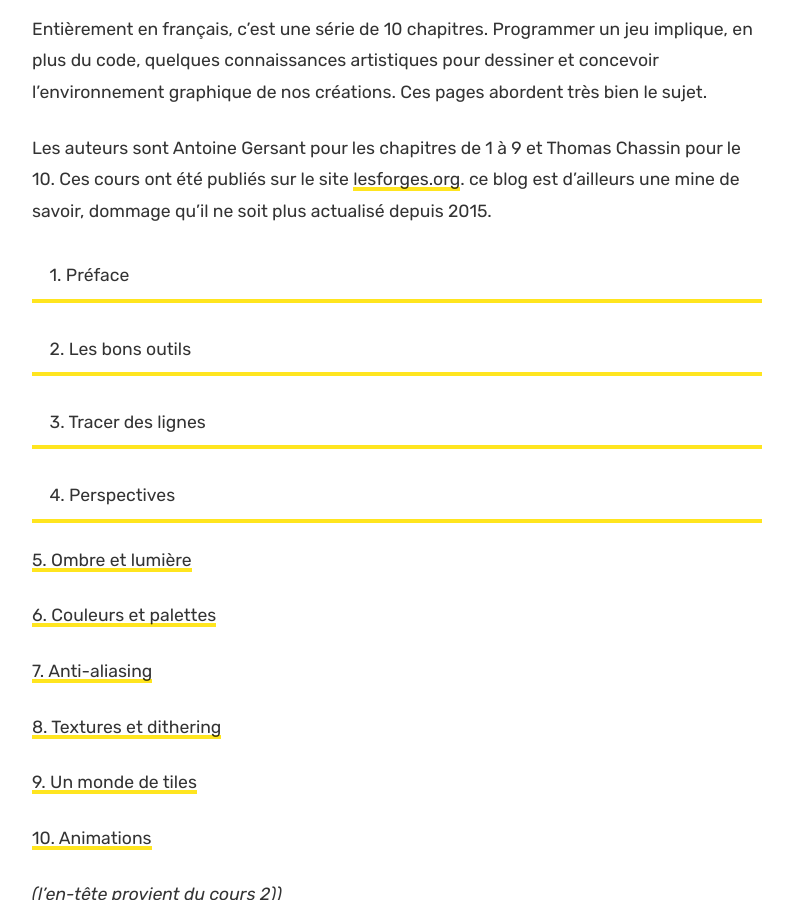
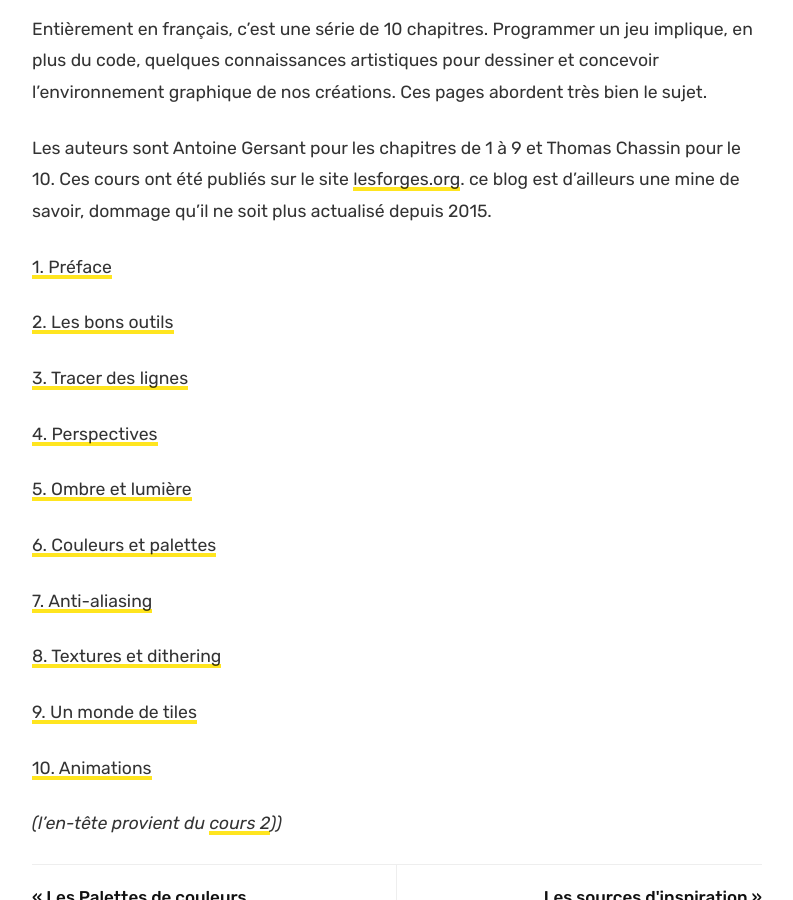
Before and after one commit to Maxibuino/PixBuino, a Jekyll site: the page built from _posts/2019-04-02-cours-de-pixel-art.md, in a window 1280 px wide and 900 px high, scrolled down 714 px. Shown: the whole window, without its empty margins (433-1226 px from the left). Built offline with Jekyll 4.4.1, drawn with Linux system fonts in a browser that asks for light colours; comment, search, counter and statistics services are not loaded.

Commit message:
_posts/2019-04-02-cours-de-pixel-art.md updated from https://stackedit.io/

```diff
--- a/_posts/2019-04-02-cours-de-pixel-art.md
+++ b/_posts/2019-04-02-cours-de-pixel-art.md
@@ -13,13 +13,14 @@ Entièrement en français, c'est une série de 10 chapitres. Programmer un jeu i
 
 Les auteurs sont Antoine Gersant pour les chapitres de 1 à 9 et Thomas Chassin pour le 10. Ces cours ont été publiés sur le site  [lesforges.org](http://www.lesforges.org/article/ld25?scroll_to=article). ce blog est d'ailleurs une mine de savoir, dommage qu'il ne soit plus actualisé depuis 2015.
 
-<a class="nav-link highlight" target="blank" href="http://www.lesforges.org/article/cours-pixel-art-preface?scroll_to=article">1. Préface</a>
 
-<a class="nav-link highlight" target="blank" href="http://www.lesforges.org/article/cours-pixel-art-logiciels?scroll_to=article">2. Les bons outils</a>
+[1. Préface](http://www.lesforges.org/article/cours-pixel-art-preface?scroll_to=article)
 
-<a class="nav-link highlight" target="blank" href="http://www.lesforges.org/article/cours-pixel-art-lignes?scroll_to=article">3. Tracer des lignes</a>
+[2. Les bons outils](http://www.lesforges.org/article/cours-pixel-art-logiciels?scroll_to=article)
 
-<a class="nav-link highlight" target="blank" href="http://www.lesforges.org/article/cours-pixel-art-perspective?scroll_to=article">4. Perspectives</a>
+[3. Tracer des lignes](http://www.lesforges.org/article/cours-pixel-art-lignes?scroll_to=article)
+
+[4. Perspectives](http://www.lesforges.org/article/cours-pixel-art-perspective?scroll_to=article)
 
 [5. Ombre et lumière](http://www.lesforges.org/article/cours-pixel-art-shading?scroll_to=article)
 
```
Also changed, not shown: other parts of _posts/2019-04-02-cours-de-pixel-art.md (+2 -2 lines).
